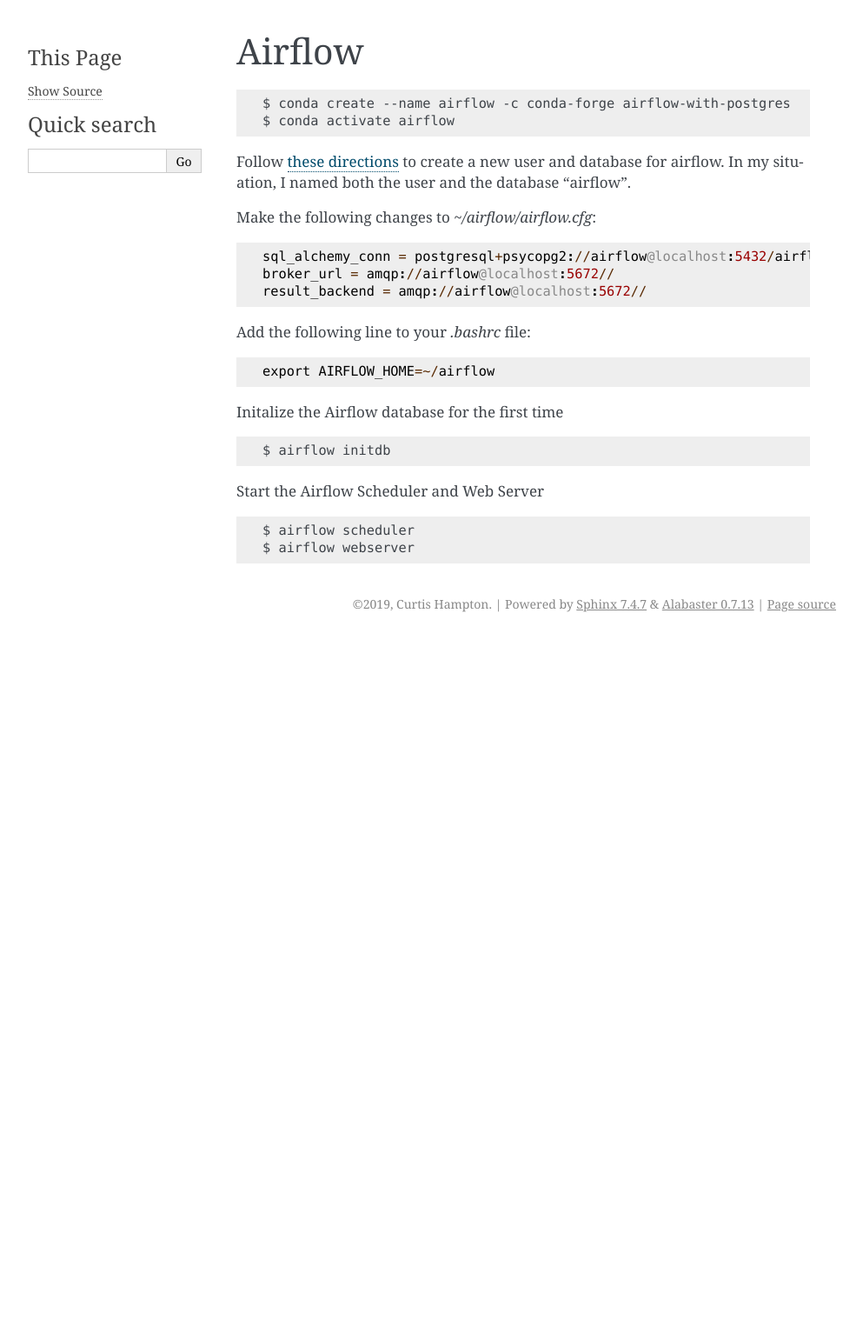
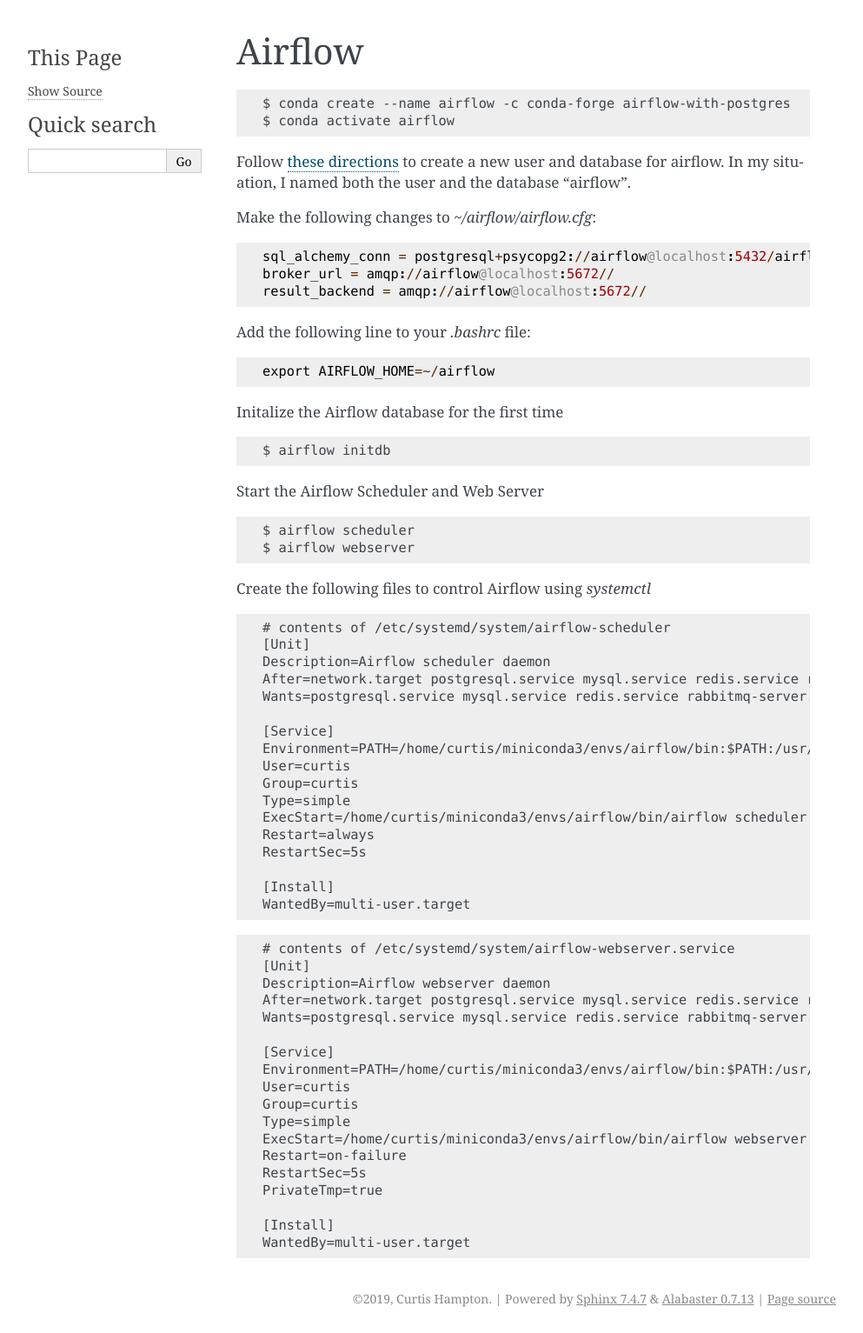
Before and after one commit to CurtLH/gyst, a Sphinx documentation site: the page built from source/install/airflow.rst, in a window 1280 px wide. Shown: the whole page at 87% size, without its empty margins (148-1141 px from the left). Built offline with Sphinx 7.4.7, drawn with Linux system fonts in a browser that asks for light colours; before the commit the page ends 900 px from its top, so only the background shows below that.

Commit message:
Update airflow.rst

```diff
--- a/source/install/airflow.rst
+++ b/source/install/airflow.rst
@@ -36,3 +36,46 @@
 
    $ airflow scheduler
    $ airflow webserver
+
+Create the following files to control Airflow using `systemctl`
+
+.. code-block::
+
+   # contents of /etc/systemd/system/airflow-scheduler
+   [Unit]
+   Description=Airflow scheduler daemon
+   After=network.target postgresql.service mysql.service redis.service rabbitmq-server.service
+   Wants=postgresql.service mysql.service redis.service rabbitmq-server.service
+
+   [Service]
+   Environment=PATH=/home/curtis/miniconda3/envs/airflow/bin:$PATH:/usr/local/bin:/bin:/usr/bin:/usr/local/sbin:/usr/sbin
+   User=curtis
+   Group=curtis
+   Type=simple
+   ExecStart=/home/curtis/miniconda3/envs/airflow/bin/airflow scheduler
+   Restart=always
+   RestartSec=5s
+
+   [Install]
+   WantedBy=multi-user.target
+
+.. code-block::
+
+   # contents of /etc/systemd/system/airflow-webserver.service
+   [Unit]
+   Description=Airflow webserver daemon
+   After=network.target postgresql.service mysql.service redis.service rabbitmq-server.service
+   Wants=postgresql.service mysql.service redis.service rabbitmq-server.service
+
+   [Service]
+   Environment=PATH=/home/curtis/miniconda3/envs/airflow/bin:$PATH:/usr/local/bin:/bin:/usr/bin:/usr/local/sbin:/usr/sbin
+   User=curtis
+   Group=curtis
+   Type=simple
+   ExecStart=/home/curtis/miniconda3/envs/airflow/bin/airflow webserver -p 8085 --pid /home/curtis/airflow/airflow-webserver.pid
+   Restart=on-failure
+   RestartSec=5s
+   PrivateTmp=true
+
+   [Install]
+   WantedBy=multi-user.target
```
